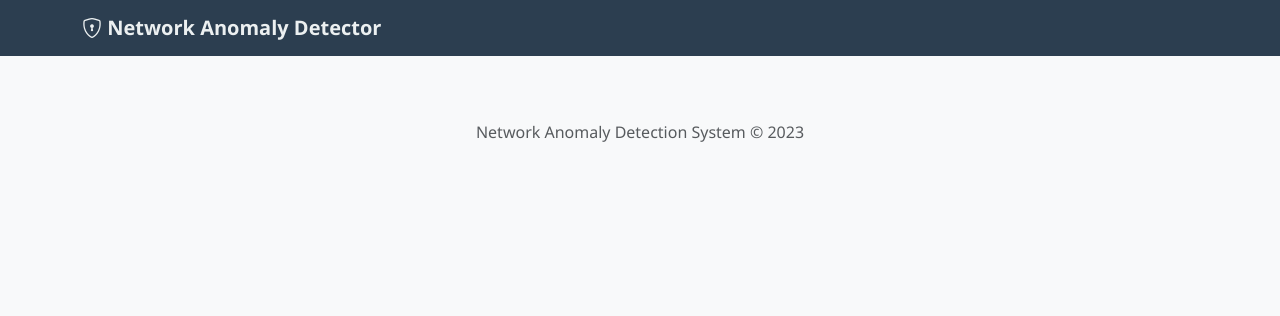
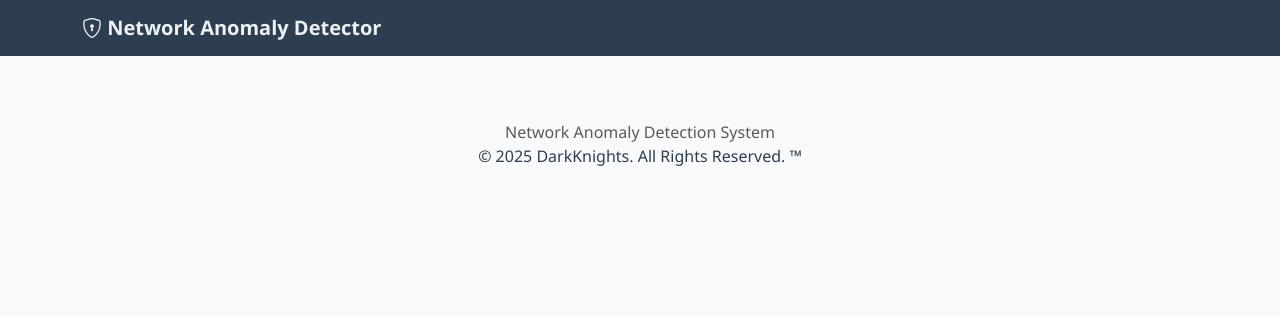
Before and after one commit to aman-kumar-official/glitchcon_aman, a Flask app: template templates/base.html in a window 1280 px wide. Shown: the top 316 px of the page. Run offline with Flask 3, Linux system fonts and the light colour scheme; the template is opened without the code that fills it, so the values that code supplies are empty.

Commit message:
Update base.html

```diff
--- a/templates/base.html
+++ b/templates/base.html
@@ -122,7 +122,10 @@
 
     <footer class="mt-5 py-3 bg-light">
         <div class="container text-center">
-            <p class="mb-0 text-muted">Network Anomaly Detection System &copy; 2023</p>
+            <p class="mb-0 text-muted">Network Anomaly Detection System</p>
+        </div>
+        <div class="copyright">
+            <p style="display: flex; justify-content: center; align-items: center;">&copy; 2025 DarkKnights. All Rights Reserved. &trade;</p>
         </div>
     </footer>
 
```
